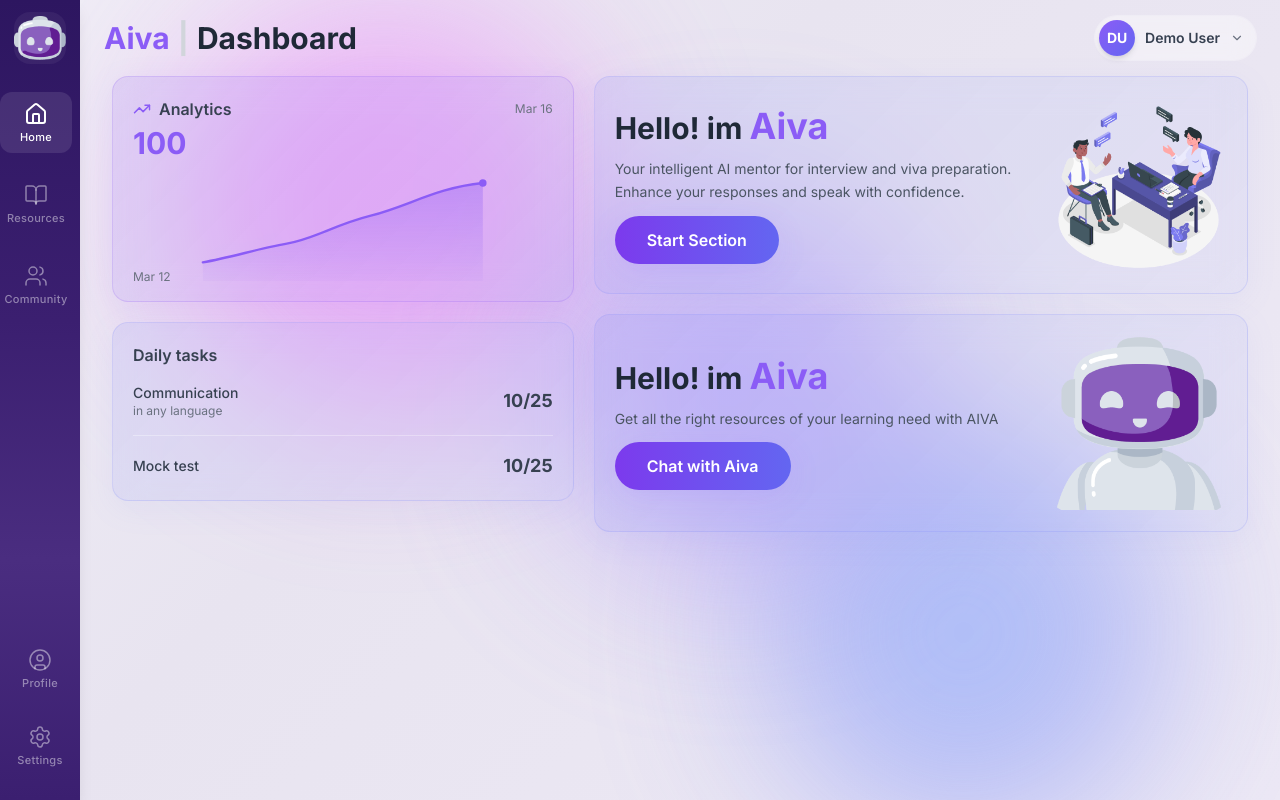
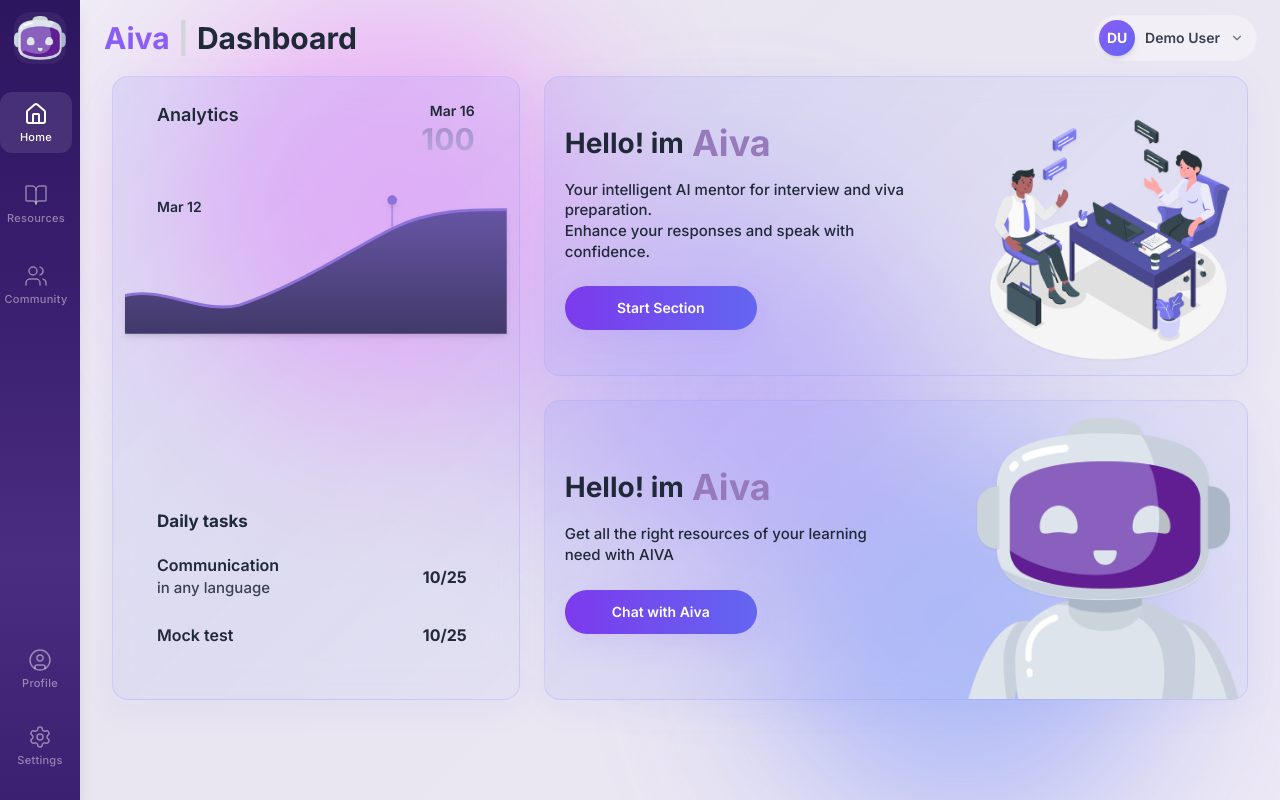
Before and after one commit to codedbyamankanojiya/Aiva, a React (Vite) app in the folder frontend/: page /login in a window 1280 px wide. Both pictures are taken after a click on the button "Google". Built offline with nearby package versions, Linux system fonts and the light colour scheme.

Commit message:
Update Dashboard

```diff
--- a/frontend/src/pages/Dashboard.tsx
+++ b/frontend/src/pages/Dashboard.tsx
@@ -2,30 +2,34 @@ import { motion } from "framer-motion";
 import { useNavigate } from "react-router-dom";
 import { GlassCard } from "@/components/common/GlassCard";
 import { Button } from "@/components/common/Button";
-import { TrendingUp } from "lucide-react";
 
-/* ── Tiny SVG area chart for the Analytics mini-card ────── */
+/* ── Custom SVG for the Analytics mini-card to match screenshot ────── */
 function MiniChart() {
   return (
-    <svg viewBox="0 0 300 120" className="w-full h-28 mt-2">
+    <svg viewBox="0 0 400 160" className="w-full h-auto mt-4 drop-shadow-md z-10 relative">
       <defs>
         <linearGradient id="chartFill" x1="0" y1="0" x2="0" y2="1">
-          <stop offset="0%" stopColor="#8B5CF6" stopOpacity="0.35" />
-          <stop offset="100%" stopColor="#8B5CF6" stopOpacity="0.05" />
+          <stop offset="0%" stopColor="#6755a5" stopOpacity="1" />
+          <stop offset="100%" stopColor="#41396a" stopOpacity="1" />
         </linearGradient>
       </defs>
+
+      {/* Background fill shape */}
       <path
-        d="M0,100 C30,95 60,85 90,80 C120,75 140,60 180,50 C220,40 250,20 300,15 L300,120 L0,120 Z"
+        d="M0,120 C40,110 80,140 120,130 C180,110 240,70 280,50 C320,30 360,30 400,30 L400,160 L0,160 Z"
         fill="url(#chartFill)"
       />
+      {/* Solid line stroke on top edge */}
       <path
-        d="M0,100 C30,95 60,85 90,80 C120,75 140,60 180,50 C220,40 250,20 300,15"
+        d="M0,120 C40,110 80,140 120,130 C180,110 240,70 280,50 C320,30 360,30 400,30"
         fill="none"
-        stroke="#8B5CF6"
-        strokeWidth="2.5"
+        stroke="#8b71d9"
+        strokeWidth="3"
         strokeLinecap="round"
       />
-      <circle cx="300" cy="15" r="4" fill="#8B5CF6" />
+      {/* Circle dot near right peak */}
+      <line x1="280" y1="50" x2="280" y2="20" stroke="#8b71d9" strokeWidth="2" opacity="0.5" />
+      <circle cx="280" cy="20" r="5" fill="#8b71d9" />
     </svg>
   );
 }
@@ -48,102 +52,129 @@ export function Dashboard() {
       variants={stagger}
       initial="hidden"
       animate="show"
-      className="grid grid-cols-1 lg:grid-cols-12 gap-5"
+      className="grid grid-cols-1 lg:grid-cols-[1.1fr_1.9fr] gap-6"
     >
-      {/* ── Left column ────────────────────────────────────── */}
-      <motion.div
-        variants={fadeUp}
-        className="lg:col-span-5 flex flex-col gap-5"
-      >
-        {/* Analytics mini card */}
-        <GlassCard variant="purple" className="relative overflow-hidden">
-          <div className="flex items-center justify-between mb-1">
-            <h3 className="text-base font-semibold text-gray-700 flex items-center gap-2">
-              <TrendingUp size={18} className="text-aiva-purple" />
-              Analytics
-            </h3>
-            <span className="text-xs text-gray-500">Mar 16</span>
-          </div>
-          <span className="text-3xl font-bold text-aiva-purple">100</span>
-          <MiniChart />
-          <span className="absolute bottom-4 left-5 text-xs text-gray-500">
-            Mar 12
-          </span>
-        </GlassCard>
+      {/* ── Left column: Unified Tall Card ────────────────────────────────────── */}
+      <motion.div variants={fadeUp} className="flex flex-col h-full">
+        <GlassCard variant="blue" className="flex flex-col h-full relative overflow-hidden p-0 pt-6">
 
-        {/* Daily tasks */}
-        <GlassCard variant="blue" className="space-y-4">
-          <h3 className="text-base font-semibold text-gray-700">Daily tasks</h3>
-
-          <div className="flex items-center justify-between">
-            <div>
-              <p className="text-sm font-medium text-gray-700">
-                Communication
-              </p>
-              <p className="text-xs text-gray-500">in any language</p>
+          {/* Top Analytics Section */}
+          <div className="flex justify-between items-start px-6">
+            <h3 className="text-lg font-semibold text-gray-800">Analytics</h3>
+            <div className="text-right">
+              <span className="text-sm font-semibold text-gray-800 block">Mar 16</span>
+              <span className="text-3xl font-bold bg-clip-text text-transparent bg-gradient-to-b from-[#a28dc7] to-[#bdaadf]">
+                100
+              </span>
             </div>
-            <span className="text-lg font-bold text-gray-700">10/25</span>
           </div>
 
-          <div className="h-px bg-white/30" />
+          <div className="relative mt-2">
+            <span className="absolute left-6 top-8 text-sm font-semibold text-gray-800 z-20">
+              Mar 12
+            </span>
+            {/* Extended right edge slightly to bleed like screenshot */}
+            <div className="-mx-2">
+              <MiniChart />
+            </div>
+          </div>
 
-          <div className="flex items-center justify-between">
-            <p className="text-sm font-medium text-gray-700">Mock test</p>
-            <span className="text-lg font-bold text-gray-700">10/25</span>
+          {/* Bottom Tasks Section */}
+          <div className="px-6 flex-1 flex flex-col justify-end pb-8 pt-8">
+            <h3 className="text-[17px] font-bold text-gray-800 mb-5">Daily tasks</h3>
+
+            <div className="space-y-6 w-full pr-2">
+              <div className="flex items-center justify-between">
+                <div>
+                  <p className="text-base font-semibold text-gray-800 leading-tight">
+                    Communication
+                  </p>
+                  <p className="text-[15px] font-medium text-gray-700 mt-0.5">
+                    in any language
+                  </p>
+                </div>
+                <span className="text-base font-bold text-gray-800">10/25</span>
+              </div>
+
+              <div className="flex items-center justify-between">
+                <p className="text-base font-semibold text-gray-800">Mock test</p>
+                <span className="text-base font-bold text-gray-800">10/25</span>
+              </div>
+            </div>
           </div>
+
         </GlassCard>
       </motion.div>
 
-      {/* ── Right column ───────────────────────────────────── */}
+      {/* ── Right column: Stacked Cards ───────────────────────────────────── */}
       <motion.div
         variants={fadeUp}
-        className="lg:col-span-7 flex flex-col gap-5"
+        className="flex flex-col gap-6"
       >
-        {/* Hero card - Start Section */}
-        <GlassCard variant="blue" className="flex flex-col sm:flex-row items-center gap-5">
-          <div className="flex-1 space-y-3">
-            <h2 className="text-2xl lg:text-3xl font-bold text-gray-800">
+        {/* Hello Aiva Card 1 */}
+        <GlassCard variant="blue" className="relative flex flex-col sm:flex-row items-center overflow-hidden min-h-[300px]">
+          {/* Text Content */}
+          <div className="flex-1 space-y-4 pr-4 sm:pr-[250px] lg:pr-[300px] z-10 w-full">
+            <h2 className="text-[28px] font-bold text-gray-800 flex items-center gap-2">
               Hello! im{" "}
-              <span className="text-aiva-purple text-3xl lg:text-4xl">
+              <span className="text-[#967abc] text-4xl">
                 Aiva
               </span>
             </h2>
-            <p className="text-sm text-gray-600 leading-relaxed">
-              Your intelligent AI mentor for interview and viva preparation.
+            <p className="text-[15px] font-medium text-gray-800 leading-snug max-w-[340px]">
+              Your intelligent AI mentor for interview and viva preparation. <br className="hidden sm:block" />
               Enhance your responses and speak with confidence.
             </p>
-            <Button size="lg" onClick={() => navigate("/practice")}>Start Section</Button>
+            <div className="pt-2">
+              <Button
+                variant="primary"
+                className="rounded-full px-8 py-3 w-48 font-semibold bg-[#674bb1] hover:bg-[#7a5bc9]"
+                onClick={() => navigate("/practice")}
+              >
+                Start Section
+              </Button>
+            </div>
           </div>
-          <div className="w-36 h-36 lg:w-44 lg:h-44 rounded-2xl flex items-center justify-center overflow-hidden">
+
+          {/* Jumbo Image Right */}
+          <div className="absolute right-0 bottom-0 sm:right-0 h-full w-full sm:w-[50%] lg:w-[50%] flex items-end justify-end pointer-events-none z-0 pr-2 pb-2">
             <img
               src="/Assets/Interview-amico.png"
               alt="Aiva introduction"
-              className="w-full h-full object-contain"
+              className="max-h-[90%] w-auto object-contain object-right-bottom drop-shadow-sm"
             />
           </div>
         </GlassCard>
 
-        {/* Chat with Aiva card */}
-        <GlassCard variant="blue" className="flex flex-col sm:flex-row items-center gap-5">
-          <div className="flex-1 space-y-3">
-            <h2 className="text-2xl lg:text-3xl font-bold text-gray-800">
+        {/* Hello Aiva Card 2 */}
+        <GlassCard variant="blue" className="relative flex flex-col sm:flex-row items-center overflow-hidden min-h-[300px]">
+          {/* Text Content */}
+          <div className="flex-1 space-y-4 pr-4 sm:pr-[250px] lg:pr-[300px] z-10 w-full">
+            <h2 className="text-[28px] font-bold text-gray-800 flex items-center gap-2">
               Hello! im{" "}
-              <span className="text-aiva-purple text-3xl lg:text-4xl">
+              <span className="text-[#967abc] text-4xl">
                 Aiva
               </span>
             </h2>
-            <p className="text-sm text-gray-600 leading-relaxed">
+            <p className="text-[15px] font-medium text-gray-800 leading-snug max-w-[340px]">
               Get all the right resources of your learning need with AIVA
             </p>
-            <Button variant="primary" size="lg">
-              Chat with Aiva
-            </Button>
+            <div className="pt-2">
+              <Button
+                variant="primary"
+                className="rounded-full px-8 py-3 w-48 font-semibold bg-[#674bb1] hover:bg-[#7a5bc9]"
+              >
+                Chat with Aiva
+              </Button>
+            </div>
           </div>
-          <div className="w-36 h-36 lg:w-44 lg:h-44 rounded-2xl flex items-center justify-center overflow-hidden">
+
+          {/* Jumbo Image Right */}
+          <div className="absolute right-0 bottom-0 h-full w-full sm:w-[45%] lg:w-[45%] flex items-end justify-end pointer-events-none z-0">
             <img
               src="/Assets/DashChat.png"
               alt="Chat with Aiva"
-              className="w-full h-full object-contain"
+              className="max-h-[95%] w-auto object-contain object-right-bottom drop-shadow-sm"
             />
           </div>
         </GlassCard>
```
